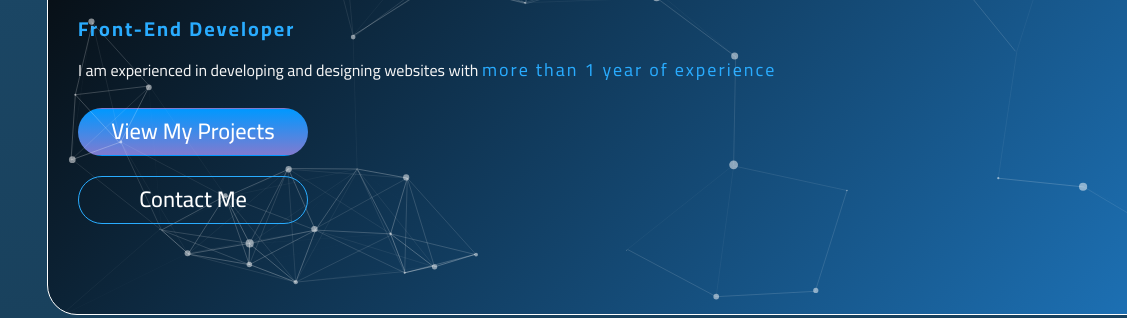
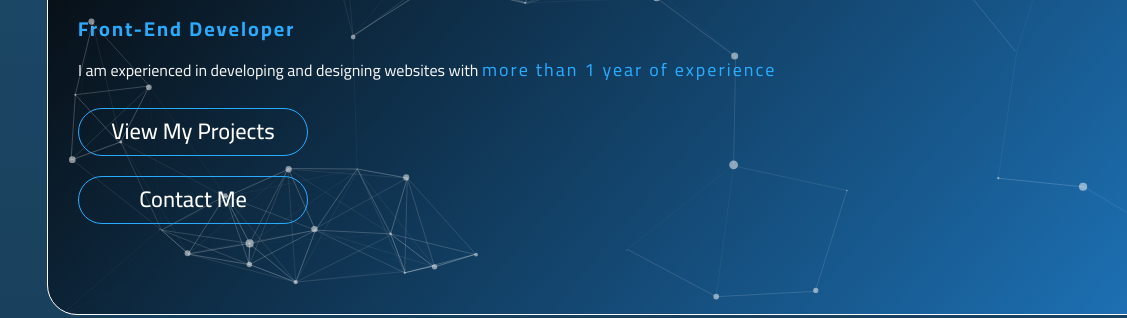
Before and after one commit to hessennasser/smartdev-website, a plain HTML site: page index.html in a window 1280 px wide. Shown: the part 277-595 px from the top of the page, 0-1127 px from the left. Drawn offline with nearby package versions, Linux system fonts and the light colour scheme; no server answers.

```diff
--- a/css/main.css
+++ b/css/main.css
@@ -750,7 +750,7 @@
     border: 1px solid var(--main-color);
 }
 
-.landing .contact-btn {
+.landing .btn {
     background: transparent;
     border: 1px solid var(--main-color);
     transition: var(--main-transition);
```
Also changed, not shown: 1 other file.
